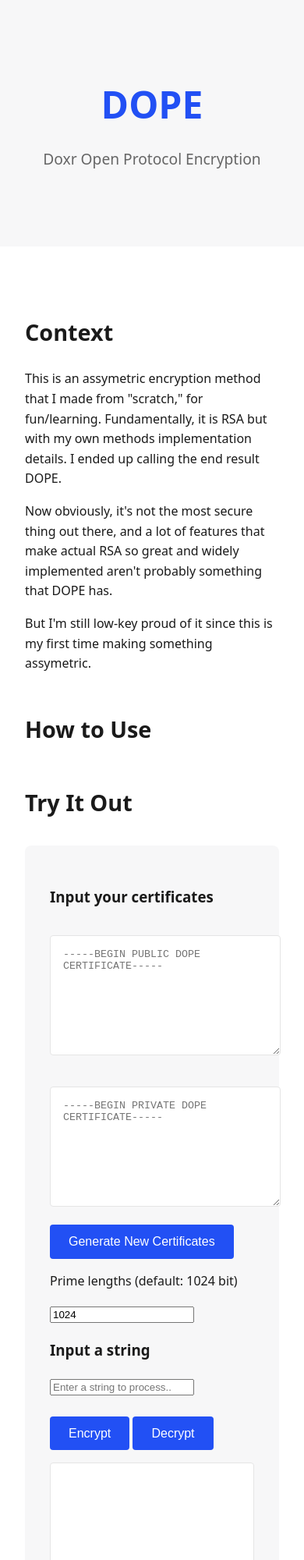
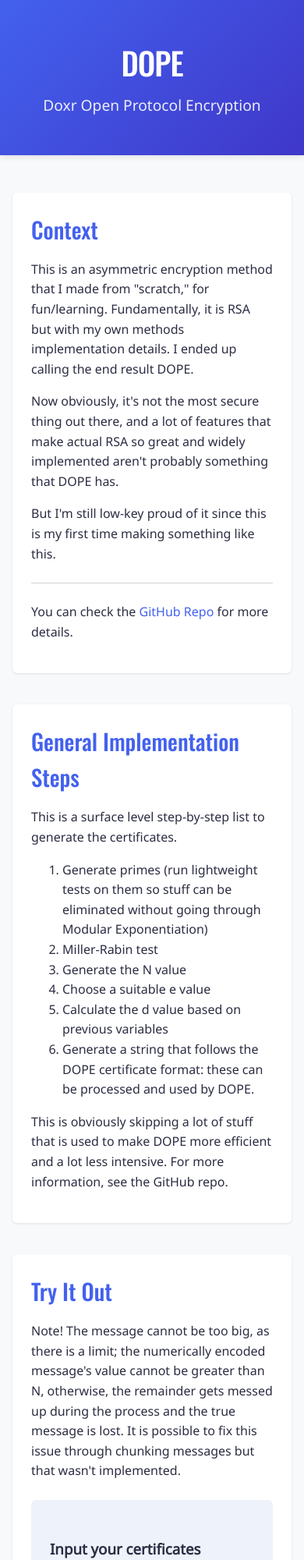
Before and after one commit to DoxrGitHub/DOPE, a website with bundled scripts: page web/index.html in a window 390 px wide. Shown: the top 2000 px of the page at 78% size. Built offline with nearby package versions, Linux system fonts and the light colour scheme.

Commit message:
final commits

```diff
--- a/package.json
+++ b/package.json
@@ -1,7 +1,8 @@
 {
   "scripts": {
-    "build": "npx esbuild dope.js --bundle --outfile=dist/dope.bundle.js --minify",
-    "web-build": "npx esbuild dope.js --bundle --format=esm --platform=browser --target=esnext --outfile=dist/dope.web.js --minify"
+    "cjs-build": "npx esbuild dope.js --bundle --outfile=dist/dope-cjs.bundle.js --minify",
+    "build": "npx esbuild dope.js --bundle --format=esm --outfile=dist/dope.bundle.js --minify",
+    "web-build": "npx esbuild dope.js --bundle --format=esm --platform=browser --target=esnext --outfile=dist/dope-web.bundle.js --minify"
   },
   "dependencies": {
     "commander": "^13.1.0"
--- a/web/index.html
+++ b/web/index.html
@@ -2,120 +2,7 @@
 <html>
 <head>
     <title>DOPE</title>
-    <style>
-        :root {
-            --primary: #2250F4;
-            --text: #1A1A1A;
-            --background: #FFFFFF;
-            --secondary-bg: #F7F7F8;
-            --border: #E5E5E5;
-        }
-
-        body {
-            margin: 0;
-            font-family: system-ui, -apple-system, sans-serif;
-            color: var(--text);
-            line-height: 1.6;
-            background: var(--background);
-        }
-
-        .container {
-            max-width: 800px;
-            margin: 0 auto;
-            padding: 2rem;
-        }
-
-        header {
-            text-align: center;
-            padding: 4rem 0;
-            background: var(--secondary-bg);
-            margin-bottom: 2rem;
-        }
-
-        h1 {
-            font-size: 3rem;
-            margin: 0;
-            color: var(--primary);
-        }
-
-        .subtitle {
-            font-size: 1.2rem;
-            color: #666;
-            margin-top: 1rem;
-        }
-
-        .content-section {
-            margin-bottom: 3rem;
-        }
-
-        h2 {
-            font-size: 1.8rem;
-            margin-bottom: 1.5rem;
-            color: var(--text);
-        }
-
-        .test-area {
-            background: var(--secondary-bg);
-            border-radius: 8px;
-            padding: 2rem;
-            margin-top: 2rem;
-        }
-
-        textarea {
-            width: 100%;
-            height: 120px;
-            padding: 1rem;
-            border: 1px solid var(--border);
-            border-radius: 4px;
-            margin-bottom: 1rem;
-            font-family: inherit;
-            resize: vertical;
-        }
-
-        button {
-            background: var(--primary);
-            color: white;
-            border: none;
-            padding: 0.8rem 1.5rem;
-            border-radius: 4px;
-            cursor: pointer;
-            font-size: 1rem;
-            transition: opacity 0.2s;
-        }
-
-        button:hover {
-            opacity: 0.9;
-        }
-
-        #result {
-            margin-top: 1rem;
-            padding: 1rem;
-            background: white;
-            border-radius: 4px;
-            border: 1px solid var(--border);
-            min-height: 100px;
-        }
-
-        textarea {
-            margin-top: 1rem;
-            padding: 1rem;
-            background: white;
-            border-radius: 4px;
-            border: 1px solid var(--border);
-            min-height: 100px;
-            position: relative;
-            margin-right: 1rem;
-            font-family: monospace;
-        }
-
-        code {
-            background: var(--secondary-bg);
-            padding: 0.2rem 0.4rem;
-            border-radius: 4px;
-            font-family: 'Courier New', monospace;
-        }
-    </style>
-
+    <link rel="stylesheet" href="style.css">
 </head>
 <body>
     <header>
@@ -128,124 +15,53 @@
     <main class="container">
         <section class="content-section">
             <h2>Context</h2>
-            <p>This is an assymetric encryption method that I made from "scratch," for fun/learning. Fundamentally, it is RSA but with my own methods implementation details. I ended up calling the end result DOPE.</p>
+            <p>This is an asymmetric encryption method that I made from "scratch," for fun/learning. Fundamentally, it is RSA but with my own methods implementation details. I ended up calling the end result DOPE.</p>
             <p>Now obviously, it's not the most secure thing out there, and a lot of features that make actual RSA so great and widely implemented aren't probably something that DOPE has.</p>
-            <p>But I'm still low-key proud of it since this is my first time making something assymetric.</p>
+            <p>But I'm still low-key proud of it since this is my first time making something like this.</p>
+            <hr>
+            <p>You can check the <a href="https://github.com/DoxrGithub/DOPE">GitHub Repo</a> for more details.</p>
         </section>
 
         <section class="content-section">
-            <h2>How to Use</h2>
-            <p></p>
+            <h2>General Implementation Steps</h2>
+            <p>This is a surface level step-by-step list to generate the certificates.</p>
+            <p>
+                <ol>
+                    <li>Generate primes (run lightweight tests on them so stuff can be eliminated without going through Modular Exponentiation)</li>
+                    <li>Miller-Rabin test</li>
+                    <li>Generate the N value</li>
+                    <li>Choose a suitable e value</li>
+                    <li>Calculate the d value based on previous variables</li>
+                    <li>Generate a string that follows the DOPE certificate format: these can be processed and used by DOPE.</li>
+                </ol>
+            </p>
+            <p>This is obviously skipping a lot of stuff that is used to make DOPE more efficient and a lot less intensive. For more information, see the GitHub repo.</p>
         </section>
 
         <section class="content-section">
             <h2>Try It Out</h2>
+            <p>Note! The message cannot be too big, as there is a limit; the numerically encoded message's value cannot be greater than N, otherwise, the remainder gets messed up during the process and the true message is lost. It is possible to fix this issue through chunking messages but that wasn't implemented.</p>
             <div class="test-area">
                 <h3>Input your certificates</h3>
                 <textarea id="publicCertificate" placeholder="-----BEGIN PUBLIC DOPE CERTIFICATE-----"></textarea>
                 <textarea id="privateCertificate" placeholder="-----BEGIN PRIVATE DOPE CERTIFICATE-----"></textarea>
-                <button onclick="window.generate(BigInt(document.getElementById('bits').value))">Generate New Certificates</button>
-                <p>Prime lengths (default: 1024 bit)</p>
-                <input id="bits" type="number" value="1024">
+                <div>
+                    <button onclick="window.generate(BigInt(document.getElementById('bits').value))">Generate New Certificates</button>
+                    <span>Prime lengths: </span>
+                    <input id="bits" type="number" value="1024" style="width: 100px;">
+                </div>
+
                 <h3>Input a string</h3>
-                <input id="stringinput" placeholder="Enter a string to process..">
-                <br>
-                <br>
+                <input id="stringinput" type="text" placeholder="Enter a string to process..">
                 <div>
-                    <button onclick="encrypt()">Encrypt</button>
-                    <button onclick="decrypt()">Decrypt</button>
+                    <button onclick="window.dope_encrypt()">Encrypt</button>
+                    <button onclick="window.dope_decrypt()">Decrypt</button>
                 </div>
                 <div id="result"></div>
             </div>
         </section>
     </main>
 
-    <script type="module">
-        import { generation, encrypt, decrypt } from './dope.web.js';
-
-        const keys = generation();
-        console.log('Generated Keys:', keys);
-
-        const message = string_to_int("Man do I love men");
-
-        const encrypted = encrypt(message, keys.e, keys.N);
-        console.log('Encrypted:', encrypted.toString());
-
-        const decrypted = decrypt(encrypted, keys.d, keys.p, keys.q);
-        console.log('Decrypted:', int_to_string(decrypted));
-
-        function string_to_int(str) {
-            let hex = "";
-            for (let i = 0; i < str.length; i++) {
-                hex += str.charCodeAt(i).toString(16).padStart(2, '0');
-            }
-            return BigInt("0x" + hex);
-        }
-
-        function int_to_string(bigInt) {
-            let hex = bigInt.toString(16);
-            if (hex.length % 2 !== 0) hex = '0' + hex;
-            let str = "";
-            for (let i = 0; i < hex.length; i += 2) {
-                str += String.fromCharCode(parseInt(hex.substr(i, 2), 16));
-            }
-            return str;
-        }
-
-        function generate(bitRange = 1024n) {
-            console.log(`Generating DOPE keys: ${bitRange} bits primes`);
-  let dope_json = generation(bitRange);
-  console.log(`Generated DOPE keys! Creating DOPE certificates...`);
-
-  const publicKey = { N: dope_json.N + "", e: dope_json.e + "" };
-  const privateKey = {
-    N: dope_json.N + "",
-    e: dope_json.e + "",
-    p: dope_json.p + "",
-    q: dope_json.q + "",
-    d: dope_json.d + "",
-  };
-
-  const encodeBase64 = (str) => btoa(str);
-
-  let publicCert = `
------BEGIN PUBLIC DOPE CERTIFICATE-----
-${encodeBase64(
-    `
-DOPE Version: 1.0.0
-Key Length: ${bitRange}
-Encryption Method: DOPE
-Creation Timestamp: ${new Date().toUTCString()}
-`.trim()
-  )}
-
-${encodeBase64(JSON.stringify(publicKey))}
------END PUBLIC DOPE CERTIFICATE-----
-`.trim();
-
-  let privateCert = `
------BEGIN PRIVATE DOPE CERTIFICATE-----
-${encodeBase64(
-    `
-DOPE Version: 1.0.0
-Key Length: ${bitRange}
-Encryption Method: DOPE
-Creation Timestamp: ${new Date().toUTCString()}
-`.trim()
-  )}
-
-${encodeBase64(JSON.stringify(privateKey))}
------END PRIVATE DOPE CERTIFICATE-----
-`.trim();
-
-            document.getElementById("publicCertificate").value = publicCert;
-            document.getElementById("privateCertificate").value = privateCert;
-        }
-
-        window.generate = generate
-    </script>
-    <script>
-
-    </script>
+    <script type="module" src="dope.js"></script>
 </body>
 </html>
--- a/web/style.css
+++ b/web/style.css
@@ -0,0 +1,170 @@
+@import url('https://fonts.googleapis.com/css2?family=Oswald:wght@500&family=Noto+Sans&display=swap');
+
+:root {
+    --primary: #4361ee;
+    --text: #2b2d42;
+    --background: #f8f9fa;
+    --secondary-bg: #edf2fb;
+    --border: #d3d3d3;
+    --accent: #3f37c9;
+}
+
+body {
+    margin: 0;
+    color: var(--text);
+    line-height: 1.6;
+    background: var(--background);
+
+    font-family: "Noto Sans", sans-serif;
+    font-optical-sizing: auto;
+    font-weight: 400;
+    font-style: normal;
+    font-variation-settings:
+        "wdth" 100;
+
+}
+
+.container {
+    max-width: 850px;
+    margin: 0 auto;
+    padding: 1.5rem;
+}
+
+header {
+    text-align: center;
+    padding: 3rem 0;
+    background: linear-gradient(135deg, var(--primary), var(--accent));
+    color: white;
+    margin-bottom: 2rem;
+    box-shadow: 0 2px 8px rgba(0, 0, 0, 0.1);
+}
+
+h1 {
+    font-size: 3.2rem;
+    margin: 0;
+    letter-spacing: -1px;
+
+    font-family: "Oswald", sans-serif;
+    font-optical-sizing: auto;
+    font-weight: 500;
+    font-style: normal;
+}
+
+.subtitle {
+    font-size: 1.2rem;
+    margin-top: 0.5rem;
+    opacity: 0.9;
+}
+
+.content-section {
+    margin-bottom: 2.5rem;
+    background: white;
+    padding: 1.5rem;
+    border-radius: 6px;
+    box-shadow: 0 1px 3px rgba(0, 0, 0, 0.1);
+}
+
+h2 {
+    font-size: 1.8rem;
+    margin-top: 0;
+    margin-bottom: 1rem;
+    color: var(--primary);
+
+    font-family: "Oswald", sans-serif;
+    font-optical-sizing: auto;
+    font-weight: 500;
+    font-style: normal;
+}
+
+.test-area {
+    background: var(--secondary-bg);
+    border-radius: 6px;
+    padding: 1.5rem;
+    margin-top: 1.5rem;
+}
+
+textarea {
+    width: 100%;
+    height: 120px;
+    padding: 0.8rem;
+    border: 1px solid var(--border);
+    border-radius: 4px;
+    margin-bottom: 1rem;
+    font-family: monospace;
+    resize: vertical;
+    box-sizing: border-box;
+}
+
+input[type="text"], input[type="number"] {
+    width: 100%;
+    padding: 0.8rem;
+    border: 1px solid var(--border);
+    border-radius: 4px;
+    margin-bottom: 1rem;
+    font-family: inherit;
+    box-sizing: border-box;
+}
+
+button {
+    background: var(--primary);
+    color: white;
+    border: none;
+    padding: 0.8rem 1.5rem;
+    border-radius: 4px;
+    cursor: pointer;
+    font-size: 1rem;
+    transition: background-color 0.2s;
+    margin-right: 0.5rem;
+    margin-bottom: 0.5rem;
+}
+
+button:hover {
+    background: var(--accent);
+}
+
+#result {
+    margin-top: 1rem;
+    padding: 1rem;
+    background: white;
+    border-radius: 4px;
+    border: 1px solid var(--border);
+    min-height: 100px;
+    font-family: monospace;
+    word-wrap: break-word;
+}
+
+a {
+    color: var(--primary);
+    text-decoration: none;
+}
+
+a:hover {
+    text-decoration: underline;
+}
+
+hr {
+    border: 0;
+    height: 1px;
+    background: var(--border);
+    margin: 1.5rem 0;
+}
+
+h3 {
+    margin-top: 1.5rem;
+    margin-bottom: 0.5rem;
+    color: var(--text);
+}
+
+@media (max-width: 600px) {
+    h1 {
+        font-size: 2.5rem;
+    }
+
+    .container {
+        padding: 1rem;
+    }
+
+    header {
+        padding: 2rem 0;
+    }
+}
```
Also changed, not shown: web/dope.js (added, +152 -0 lines), README.md, web/dope-web.bundle.js (renamed from web/dope.web.js).
